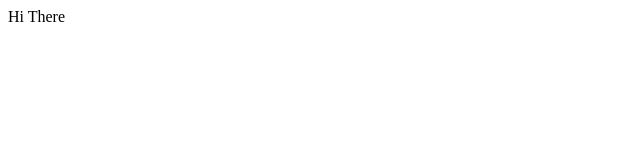
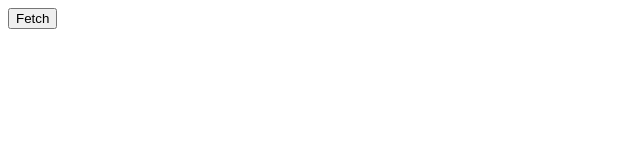
Before and after one commit to unglud/redask, a React (Create React App) app: page / in a window 1280 px wide. Shown: the top 160 px of the page, without its empty margins (0-640 px from the left). Built offline with nearby package versions, Linux system fonts and the light colour scheme.

Commit message:
fetch button

```diff
--- a/src/components/App.tsx
+++ b/src/components/App.tsx
@@ -11,8 +11,23 @@
 
 class _App extends Component<AppProps> {
   render() {
-    return <div>Hi There</div>;
+    return (
+      <div>
+        <button onClick={this.onButtonClick}>Fetch</button>
+        {this.renderList()}
+      </div>
+    );
   }
+
+  renderList(): JSX.Element[] {
+    return this.props.todos.map((todo: Todo) => {
+      return <div key={todo.id}>{todo.title}</div>;
+    });
+  }
+
+  private onButtonClick = (): void => {
+    this.props.fetchTodos();
+  };
 }
 
 const mapStateToProps = (state: StoreState): { todos: Todo[] } => {
```
